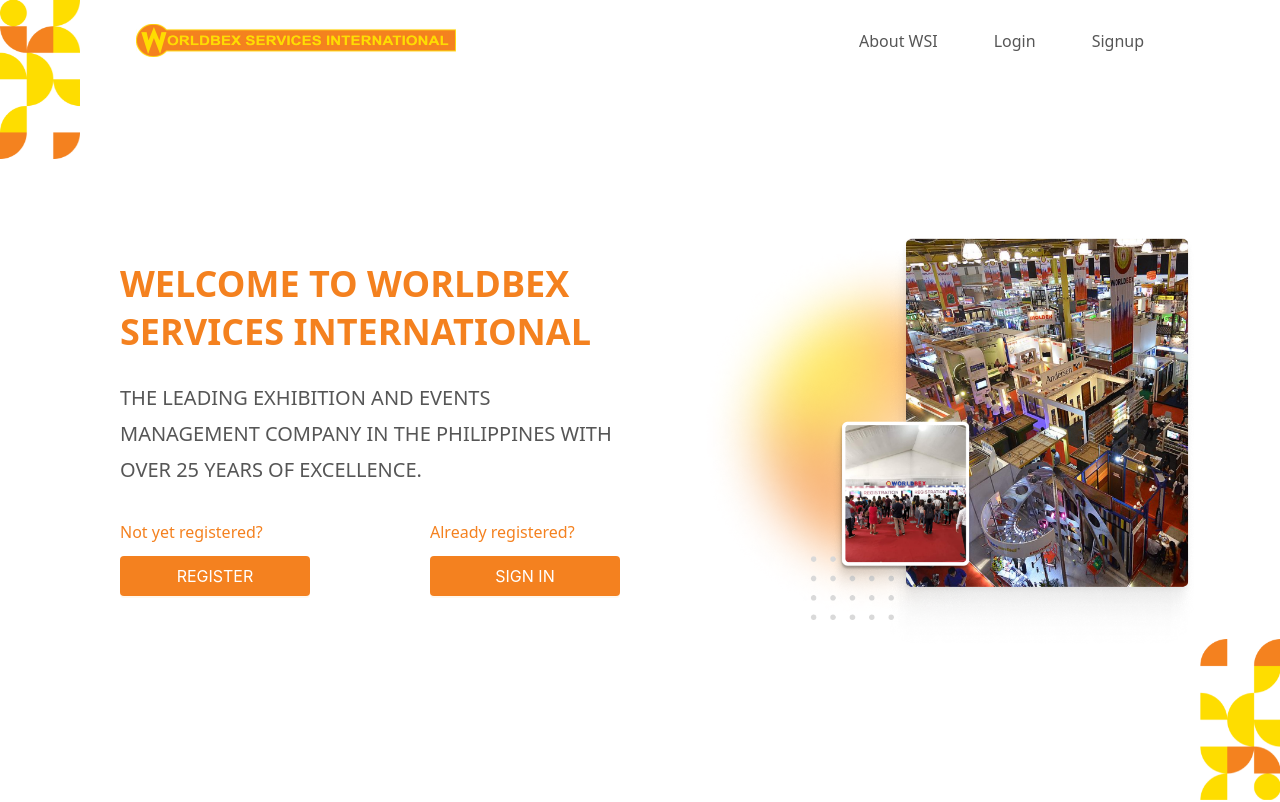
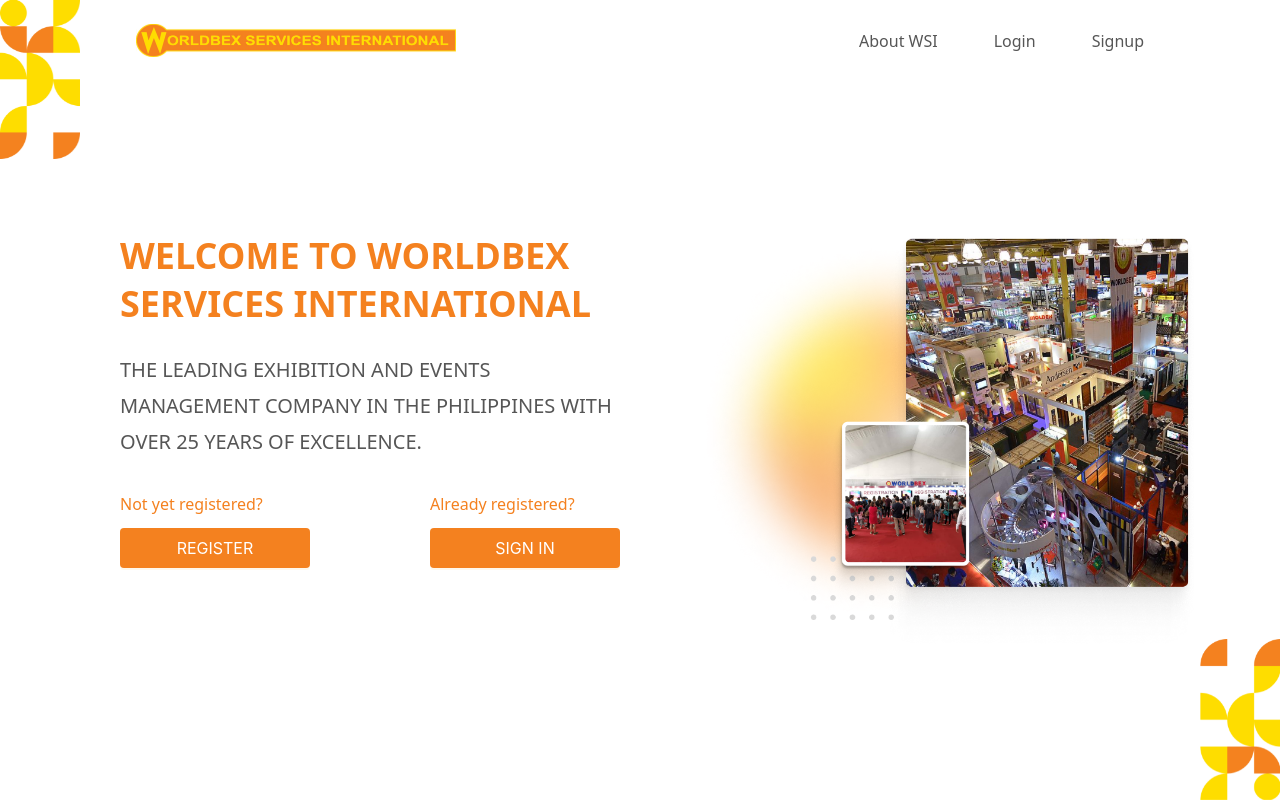
Before and after one commit to Jhoneric12/worldbex, a React (Vite) app: page / in a window 1280 px wide. Shown: the top 802 px of the page. Built offline with nearby package versions, Linux system fonts and the light colour scheme; a web font is replaced by a local one.

Commit message:
removed margint top in hero

```diff
--- a/src/App.jsx
+++ b/src/App.jsx
@@ -3,7 +3,7 @@
 
 function App() {
   return (
-    <div className="text-text-color">
+    <div className="text-text-color scroll-smooth">
       <LandingPageRoute />
       <ClientRoute />
     </div>
--- a/src/components/section/landingPage/Hero.jsx
+++ b/src/components/section/landingPage/Hero.jsx
@@ -22,7 +22,7 @@
   return (
     <>
       <section className="xl:flex xl:items-center xl:justify-center xl:px-10 min-h-screen">
-        <div className="xl:max-w-[55%] lg:mt-14">
+        <div className="xl:max-w-[55%]">
           <div className=" flex flex-col justify-center lg:gap-4 py-6 px-4  md:px-20">
             <div className="flex flex-col gap-6 mt-14 xl:mt-0 md:mt-30">
               {/* <img src={HeaderLogo} alt="worldbex Logo" className="md:hidden" /> */}
@@ -70,7 +70,7 @@
           <img src={HeroImage} alt="Hero Image" loading="lazy" />
         </div>
       </section>
-      <div className="hidden xl:block py-10 w-full px-20">
+      <div className="hidden lg:block py-10 w-full px-20">
         <h1 className="text-center mb-4 font-medium">Organizer of</h1>
         <div className="grid grid-cols-7 place-items-center">
           {organizers.map((org) => (
@@ -80,8 +80,8 @@
           ))}
         </div>
       </div>
-      <div className="flex  flex-col gap-1 justify-center items-center">
-        <h1 className=" font-medium">Powered by</h1>
+      <div className="flex flex-col gap-1 justify-center items-center">
+        <h1 className="font-medium">Powered by</h1>
         <img src={DGSILOGO} alt="Dynamic Global Soft Logo" loading="lazy" className="w-40 h-30" />
       </div>
     </>
```
